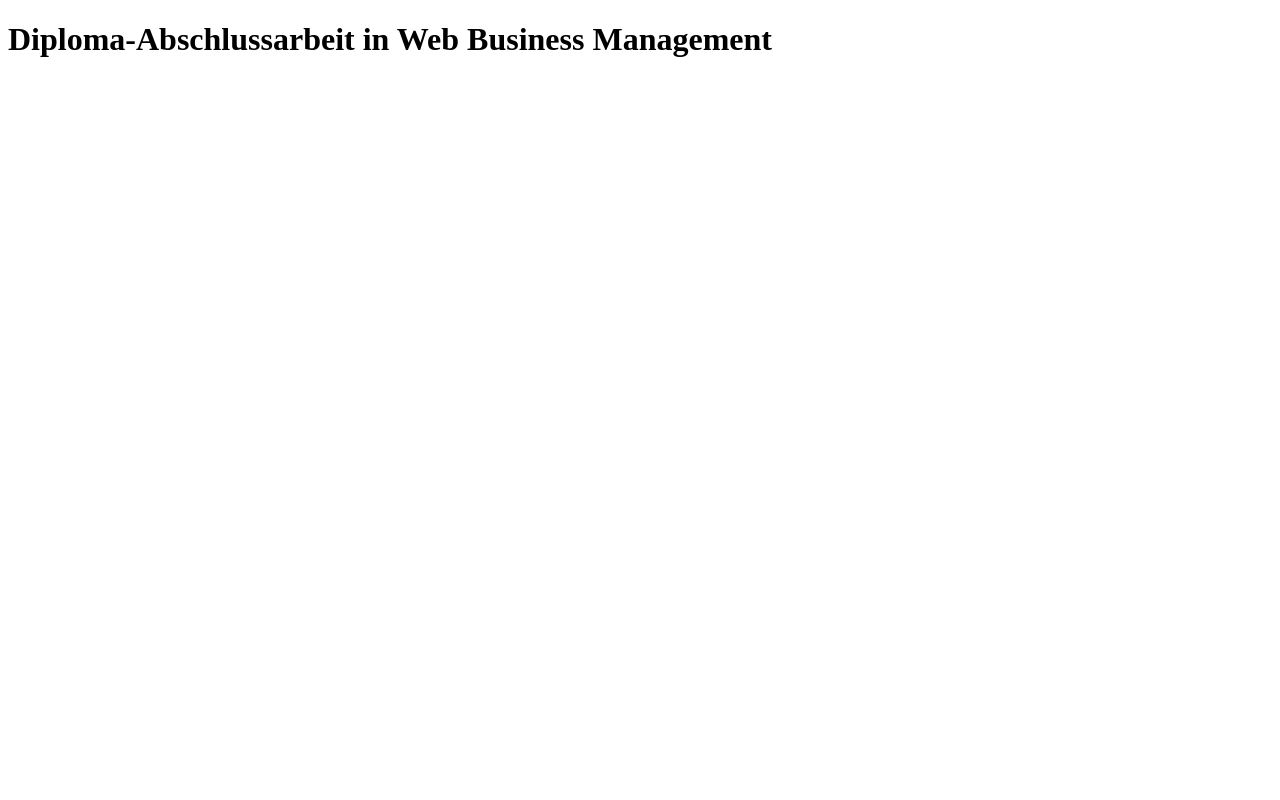
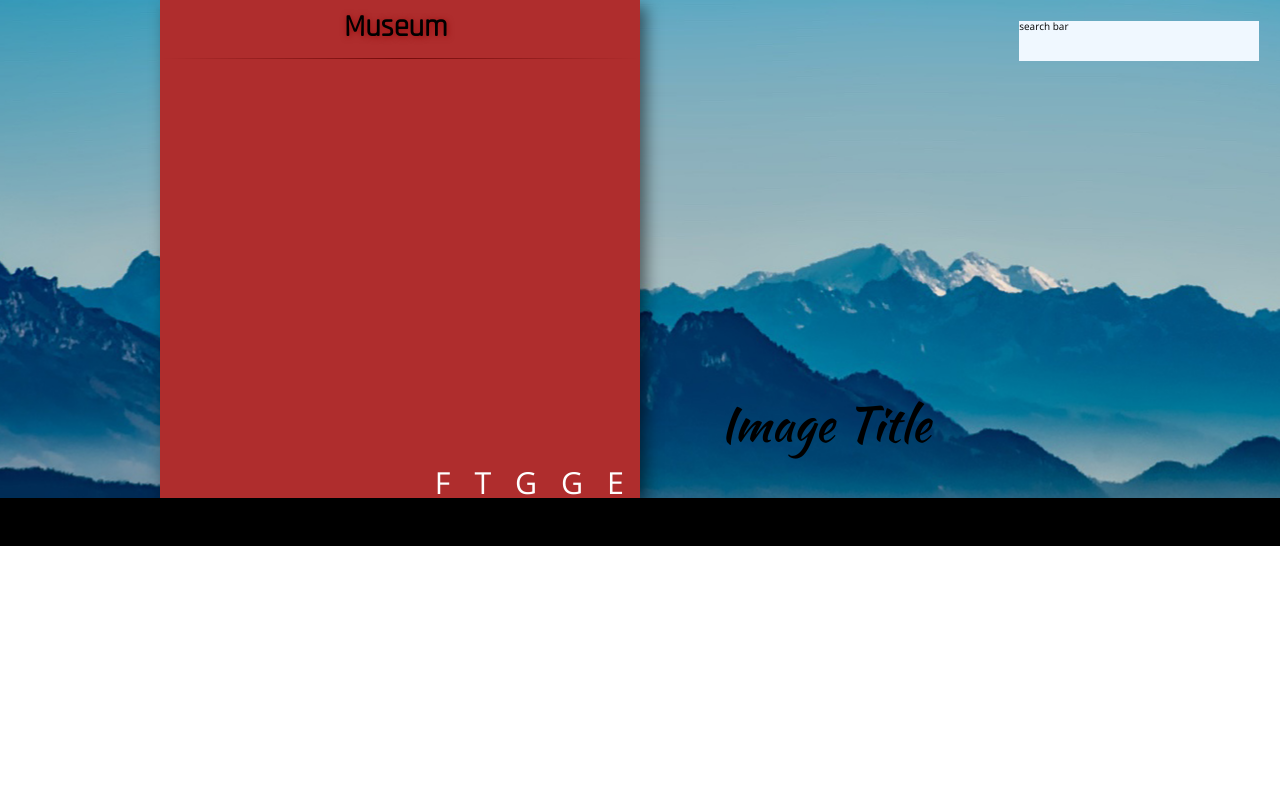
Before and after one commit to some1dark/Web-Business-Management-Diploma, a plain HTML site: page site/index.html in a window 1280 px wide. Shown: the top 800 px of the page. Drawn offline with nearby package versions, Linux system fonts and the light colour scheme.

Commit message:
Days work

```diff
--- a/site/index.html
+++ b/site/index.html
@@ -8,7 +8,7 @@
   <meta name="description" content="Diploma-Abschlussarbeit in Web Business Management für ein fiktives Museum">
   <meta name="author" content="Stephen James Morris">
 
-  <link rel="stylesheet" href="css/styles.css">
+  <link rel="stylesheet" href="lib/css/style.css">
 
   <!--[if lt IE 9]>
     <script src="https://cdnjs.cloudflare.com/ajax/libs/html5shiv/3.7.3/html5shiv.js"></script>
@@ -16,7 +16,126 @@
 </head>
 
 <body>
-<h1>Diploma-Abschlussarbeit in Web Business Management</h1>
-  <script src="js/scripts.js"></script>
+
+<header>
+	<nav>
+		<logo class="top">
+			<h1>Museum</h1>
+		</logo>
+
+		<hr>
+
+		<ul class="socials">
+			<li>F</li>
+			<li>T</li>
+			<li>G</li>
+			<li>G</li>
+			<li>E</li>
+		</ul>
+	</nav>
+
+	<section id="lp-top">
+		<div class="search">
+			search bar
+		</div>
+		<div class="head-banner">
+			<h2>Image Title</h2>
+		</div>
+
+		<div class="head-bar">bar</div>
+	</section>
+</header>
+
+<br>
+<br>
+<br>
+<br>
+<br>
+<br>
+<br>
+<br>
+<br>
+<br>
+<br>
+<br>
+<br>
+<br>
+<br>
+<br>
+<br>
+<br>
+<br>
+<br>
+<br>
+<br>
+<br>
+<br>
+<br>
+<br>
+<br>
+<br>
+<br>
+<br>
+<br>
+<br>
+<br>
+<br>
+<br><br>
+<br>
+<br>
+<br>
+<br>
+<br>
+<br>
+<br>
+<br>
+<br>
+<br>
+<br>
+<br><br>
+<br>
+<br>
+<br>
+<br>
+<br>
+<br>
+<br>
+<br>
+<br>
+<br>
+<br>
+<br><br>
+<br>
+<br>
+<br>
+<br>
+<br>
+<br>
+<br>
+<br>
+<br>
+<br>
+<br>
+<br>
+
+<main>
+	<section id="lp-mid">
+
+	</section>
+
+	<section id="lp-gallery">
+
+	</section>
+
+	<section id="lp-map">
+
+	</section>
+</main>
+
+<footer>
+	123
+</footer>
+
+  <!--<script src="lib/js/scripts.js"></script>-->
 </body>
 </html>
--- /dev/null
+++ b/site/lib/less/basics.less
@@ -0,0 +1,15 @@
+/* basics.less
+   ========================================================================== */
+
+* {}
+html {font-size: 100%;}
+body {
+	font-size: 10px;
+	font-family: 'Open Sans', sans-serif;
+}
+
+// Farben
+
+.devcolor {
+	background-color: rgba(0,0,0,0.5);
+}
--- /dev/null
+++ b/site/lib/less/fonts.less
@@ -0,0 +1,12 @@
+/* fonts.less
+   ========================================================================== */
+
+/* Google Fonts Import
+
+font-family: 'Architects Daughter', cursive;
+font-family: 'Kaushan Script', cursive;
+font-family: 'Rajdhani', sans-serif;
+font-family: 'Open Sans', sans-serif;
+*/
+
+@import url('https://fonts.googleapis.com/css?family=Architects+Daughter|Kaushan+Script|Open+Sans|Rajdhani');
--- /dev/null
+++ b/site/lib/less/grid.less
@@ -0,0 +1,2 @@
+/* grid.less
+   ========================================================================== */
--- /dev/null
+++ b/site/lib/less/layout.less
@@ -0,0 +1,99 @@
+/* layout.less
+   ========================================================================== */
+
+header {
+	margin: 0 auto;
+}
+
+nav {
+	width: 30rem;
+	height:@header-img-hight;
+	margin-left: 10rem;
+	background-color: rgba(175,45,45,1);
+	font-size: 1.9rem;
+	position: absolute;
+
+	filter: drop-shadow(0.4rem 0.4rem 0.5rem rgba(0,0,0,0.5)); /* right */
+
+	logo{
+
+		h1 {
+			text-align: justify;
+			font-family: 'Rajdhani', sans-serif;
+			color: #000;
+			padding:0.8rem 0 0 11.5rem;
+			font-weight: 900;
+			text-shadow: 0.05rem 0.05rem 0.4rem rgba(143,0,0,0.8);
+		}
+	}
+
+	hr {
+		border: 0;
+		height: 0.05rem;
+		background-image: linear-gradient(to right, rgba(175, 0, 0, 0), rgba(97, 0, 0, 0.75), rgba(175, 0, 0, 0));
+	}
+
+	ul.socials {
+		margin-top: @header-img-hight - 5.4rem;;
+		background-color: rgba(175,45,45,1);
+		text-align: right;
+		display: inline-block;
+		width: 100%;
+
+		li {
+			&:first-child {
+				padding-left: 0;
+			}
+
+			display: inline;
+			padding-left: 1rem;
+			color: #fff;
+
+			&:last-child {
+				padding-right: 1rem;
+			}
+		}
+	}
+}
+
+section {margin: 0 auto;}
+
+section#lp-top {
+	.search {
+		background-color: aliceblue;
+		//position: relative;
+		width: 15rem;
+		height: 2.5rem;
+		margin: 1.3rem 1.3rem 0 0;
+		float: right;
+	}
+
+}
+
+
+
+.head-banner {
+	height: @header-img-hight + 1.1;
+
+	background-image: url(../../img/header/france.jpg);
+	//background-color: #dedede;
+
+	/* Create the parallax scrolling effect */
+    background-attachment: fixed;
+    background-position: top;
+    background-repeat: no-repeat;
+    background-size: auto;
+}
+
+.head-banner h2 {
+	font-size: 3rem;
+	padding: 25rem 0 0 45rem;
+	font-family: 'Kaushan Script', cursive;
+}
+
+.head-bar {
+	height: 3rem;
+	background-color: black;
+}
+
+main {}
--- /dev/null
+++ b/site/lib/less/media_queries.less
@@ -0,0 +1,14 @@
+/* media_queries.less
+   ========================================================================== */
+
+@media only screen and (min-width: 1440px) {
+    /* styles für MacBook Pro Bildschirme u. Größer */
+}
+
+@media only screen and (min-width: 1200px) {
+    /* styles für Breitbild */
+}
+
+@media only screen and (max-width: 320px) {
+    /* styles für Handy */
+}
--- /dev/null
+++ b/site/lib/less/mixins.less
@@ -0,0 +1,2 @@
+/* mixins.less
+   ========================================================================== */
--- /dev/null
+++ b/site/lib/less/reset.less
@@ -0,0 +1,52 @@
+/* reset.less
+   ========================================================================== */
+
+/* http://meyerweb.com/eric/tools/css/reset/
+   v2.0 | 20110126
+   License: none (public domain)
+*/
+html, body, div, span, applet, object, iframe,
+h1, h2, h3, h4, h5, h6, p, blockquote, pre,
+a, abbr, acronym, address, big, cite, code,
+del, dfn, em, img, ins, kbd, q, s, samp,
+small, strike, strong, sub, sup, tt, var,
+b, u, i, center,
+dl, dt, dd, ol, ul, li,
+fieldset, form, label, legend,
+table, caption, tbody, tfoot, thead, tr, th, td,
+article, aside, canvas, details, embed,
+figure, figcaption, footer, header, hgroup,
+menu, nav, output, ruby, section, summary,
+time, mark, audio, video {
+	margin: 0;
+	padding: 0;
+	border: 0;
+	font-size: 100%;
+	font: inherit;
+	vertical-align: baseline;
+}
+/* HTML5 display-role reset for older browsers */
+article, aside, details, figcaption, figure,
+footer, header, hgroup, menu, nav, section, logo {
+	display: block;
+}
+body {
+	line-height: 1;
+	height: 100%;
+	font-size: 1rem;
+}
+ol, ul {
+	list-style: none;
+}
+blockquote, q {
+	quotes: none;
+}
+blockquote:before, blockquote:after,
+q:before, q:after {
+	content: '';
+	content: none;
+}
+table {
+	border-collapse: collapse;
+	border-spacing: 0;
+}
--- /dev/null
+++ b/site/lib/less/style.less
@@ -0,0 +1,11 @@
+/* style.less
+   style.less => style.css
+   ========================================================================== */
+@import "reset.less";
+@import "variables.less";
+@import "mixins.less";
+@import "fonts.less";
+@import "grid.less";
+@import "layout.less";
+@import "basics.less";
+@import "media_queries.less";
--- /dev/null
+++ b/site/lib/less/variables.less
@@ -0,0 +1,4 @@
+/* variables.less
+   ========================================================================== */
+
+@header-img-hight: 30rem;
```
Also changed, not shown: site/img/header/france.jpg (added), site/lib/css/basics.css (added), site/lib/css/fonts.css (added), site/lib/css/grid.css (added), site/lib/css/layout.css (added), site/lib/css/media_queries.css (added), site/lib/css/mixins.css (added), site/lib/css/reset.css (added), site/lib/css/style.css (added), site/lib/css/variables.css (added).
